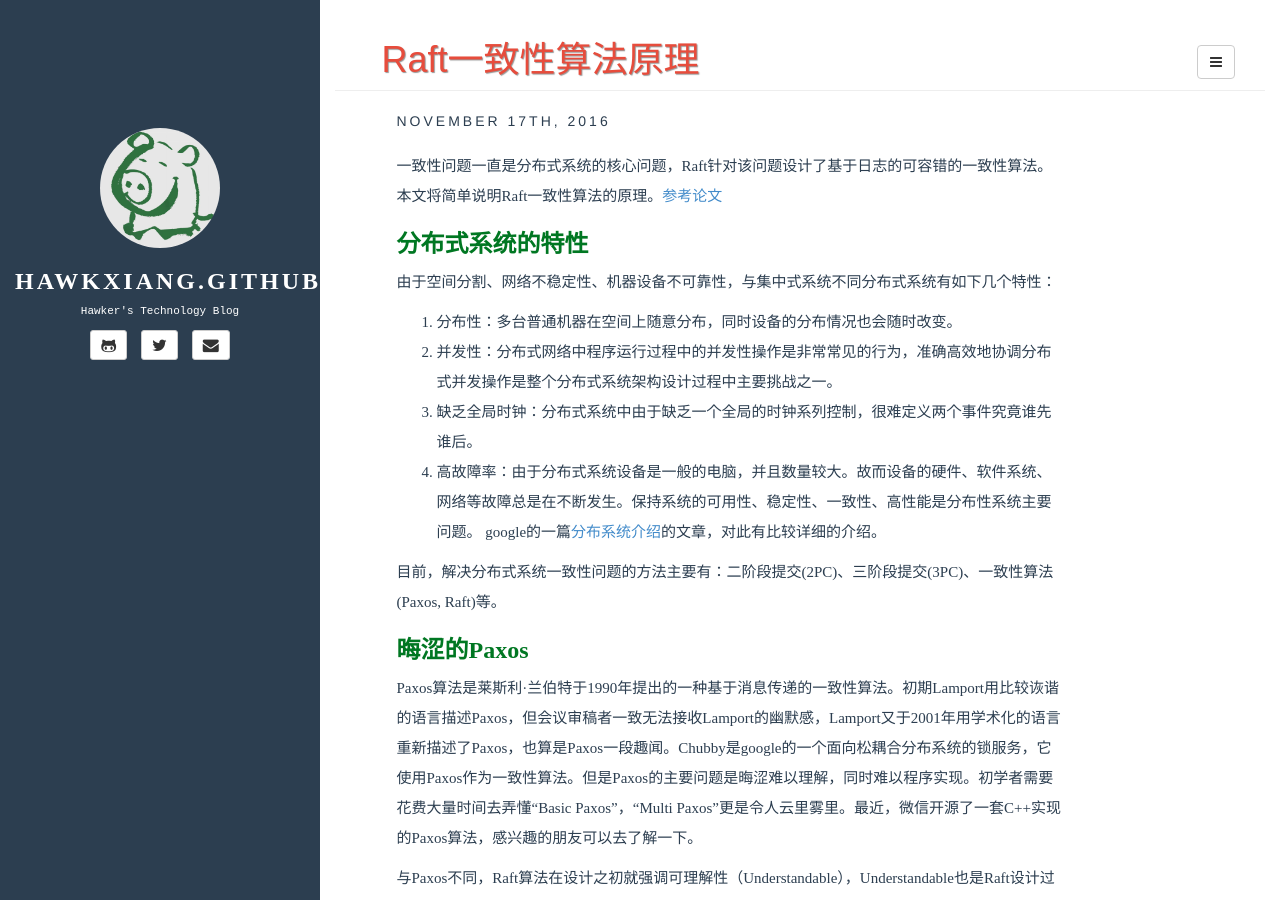
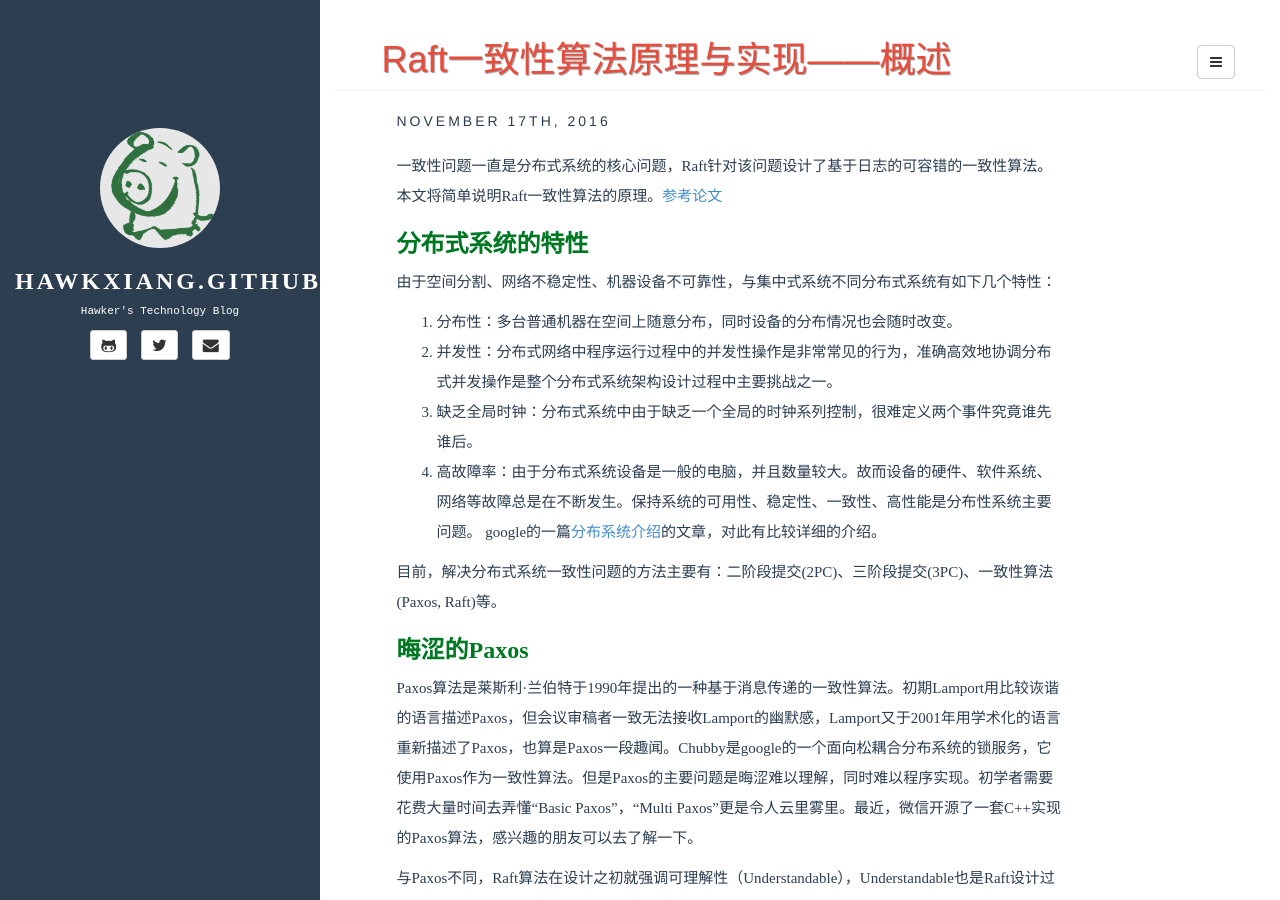
Before and after one commit to hawkxiang/hawkxiang.github.io, a Jekyll site: the page built from _posts/2016.11-17/2016-11-17-raft-consensus-algorithm.md, in a window 1280 px wide and 900 px high. Built offline with Jekyll 4.4.1, drawn with Linux system fonts in a browser that asks for light colours; comment, search, counter and statistics services are not loaded.

Commit message:
edit title

```diff
--- a/_posts/2016.11-17/2016-11-17-raft-consensus-algorithm.md
+++ b/_posts/2016.11-17/2016-11-17-raft-consensus-algorithm.md
@@ -1,6 +1,6 @@
 ---
 layout: post
-title: Raft一致性算法原理
+title: Raft一致性算法原理与实现——概述
 author: hawker
 permalink: /2016/11/raft-algorithm.html
 date: 2016-11-17 18:00:00
```
Also changed, not shown: other parts of _posts/2016.11-17/2016-11-17-raft-consensus-algorithm.md (+1 -0 lines).
